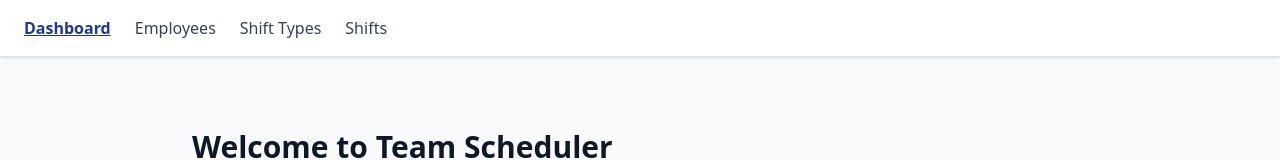
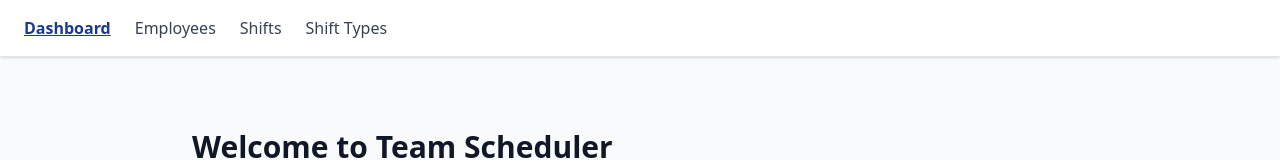
Before and after one commit to tarikozturk017/team-scheduler, a Next.js app in the folder frontend/: page / in a window 1280 px wide. Shown: the top 160 px of the page. Built offline with nearby package versions, Linux system fonts and the light colour scheme.

Commit message:
navbar items order change

```diff
--- a/frontend/src/app/layout.js
+++ b/frontend/src/app/layout.js
@@ -28,8 +28,8 @@ export default function RootLayout({ children }) {
         <nav className="bg-white shadow-sm px-6 py-4 flex gap-6 border-b">
           <NavLink href="/" label="Dashboard" />
           <NavLink href="/employees" label="Employees" />
+          <NavLink href="/shifts" label="Shifts" />
           <NavLink href="/shift-types" label="Shift Types" />
-          <NavLink href="/shifts" label="Shifts" />
         </nav>
         <main className="p-6">{children}</main>
         <Toaster position="top-center" richColors />
```
